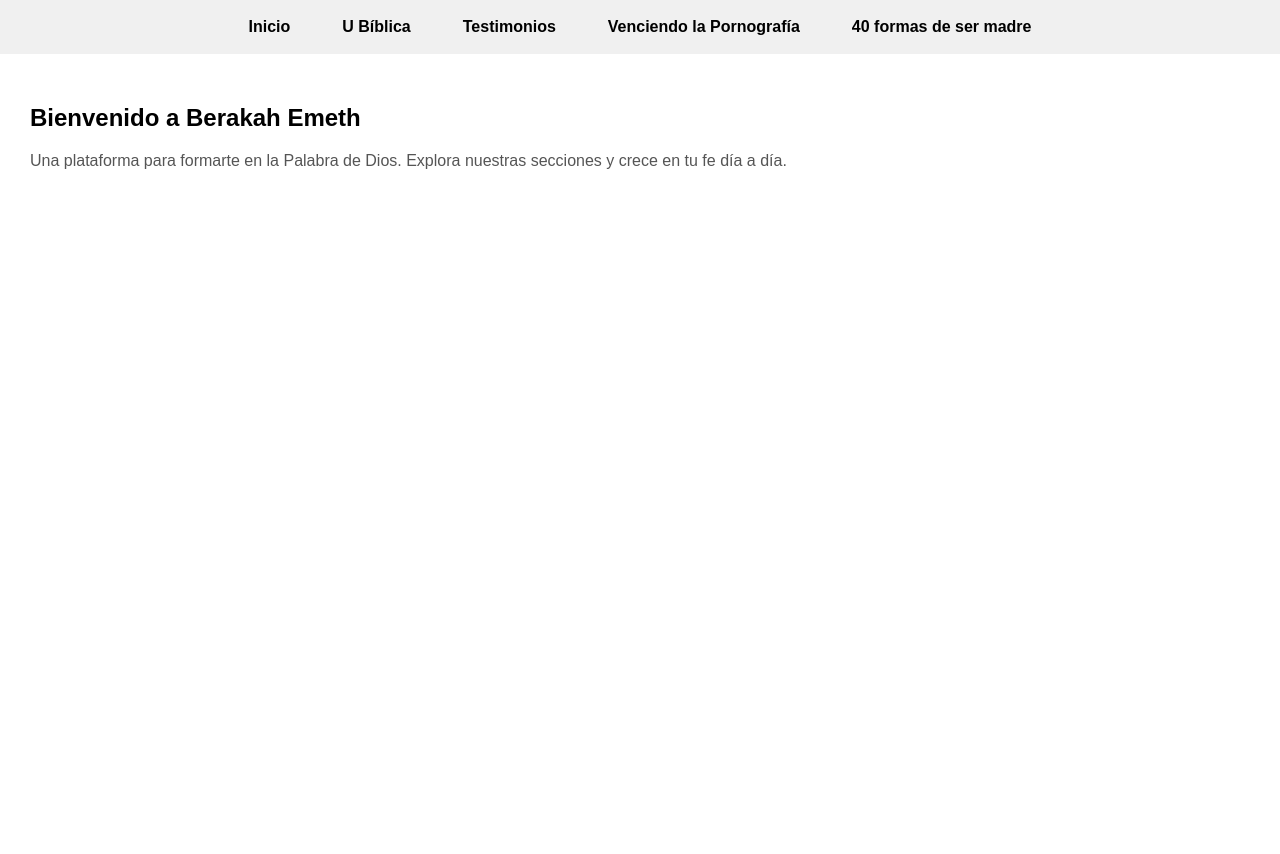
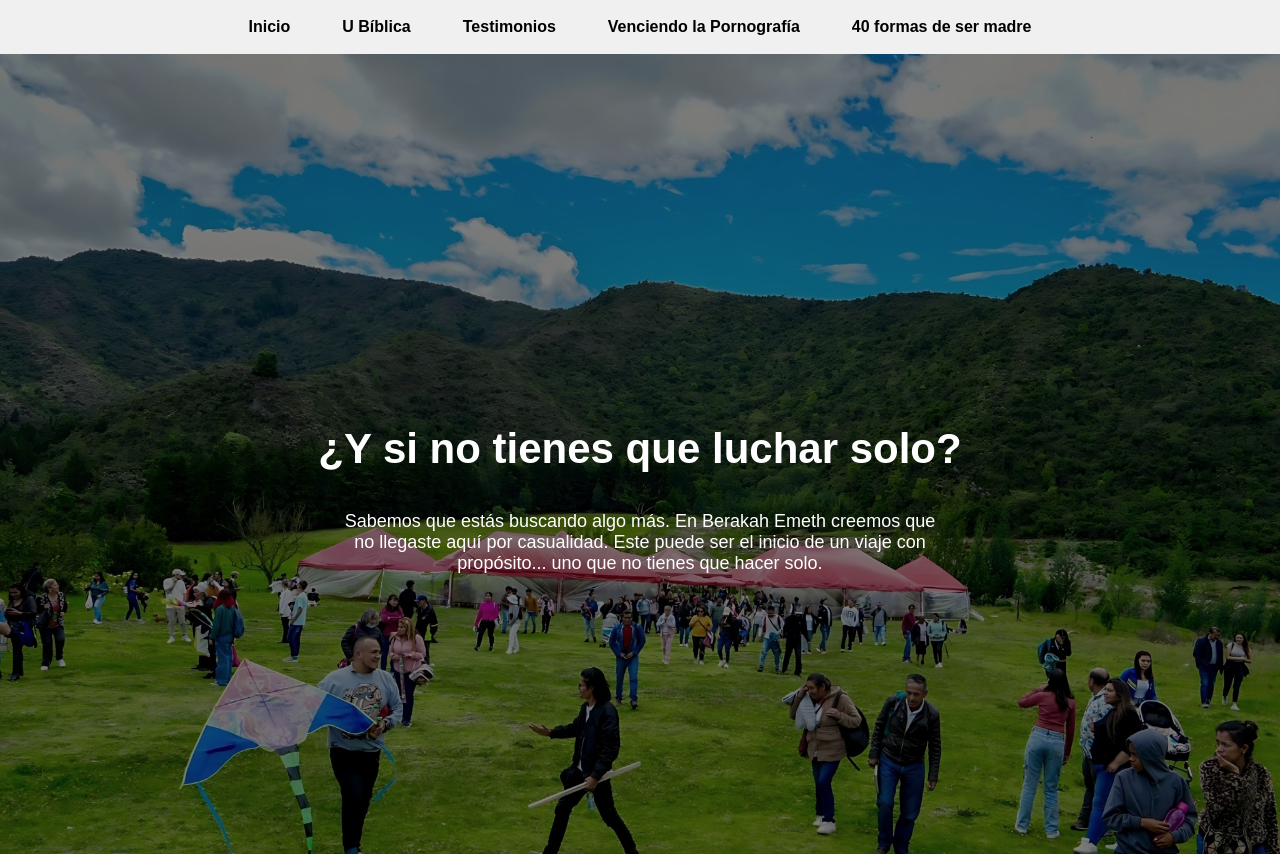
Before and after one commit to alfonso653/berakah-emeth, a Flask app: page / in a window 1280 px wide; the page is wider, and only the part inside the window is pictured. Shown: the part 221-1075 px from the top of that part. Before the commit the page ends 390 px from the top of that part, so only its background shows below. Run offline with Flask 3, Linux system fonts and the light colour scheme.

Commit message:
Agregada pantalla de inicio con imagen de fondo

```diff
--- a/templates/index.html
+++ b/templates/index.html
@@ -243,9 +243,14 @@
     <!-- Main -->
     <div class="main">
         <!-- Panel Inicio -->
-        <div id="inicio" style="display: block; width: 100%; padding: 30px;">
-                <h2>Bienvenido a Berakah Emeth</h2>
-                <p style="color: #555;">Una plataforma para formarte en la Palabra de Dios. Explora nuestras secciones y crece en tu fe día a día.</p>
+        <div id="inicio" style="display: block; position: relative; width: 100%; height: 100vh; overflow: hidden;">
+            <img src="/static/fondo-berakah-inicio.jpg" alt="Inicio" style="position: absolute; width: 100%; height: 100%; object-fit: cover; filter: brightness(50%) sepia(10%); z-index: 0;">
+            <div style="position: relative; z-index: 1; height: 100%; display: flex; flex-direction: column; justify-content: center; align-items: center; text-align: center; padding: 40px; color: white;">
+                <h1 style="font-size: 42px; margin-bottom: 20px;">¿Y si no tienes que luchar solo?</h1>
+                <p style="font-size: 18px; max-width: 600px;">
+                    Sabemos que estás buscando algo más. En Berakah Emeth creemos que no llegaste aquí por casualidad. Este puede ser el inicio de un viaje con propósito... uno que no tienes que hacer solo.
+                </p>
+            </div>
         </div>
 
         <div id="u-biblica" style="display: flex; width: 100%; flex-direction: row;">
```
Also changed, not shown: static/fondo-berakah-inicio.jpg (added).
